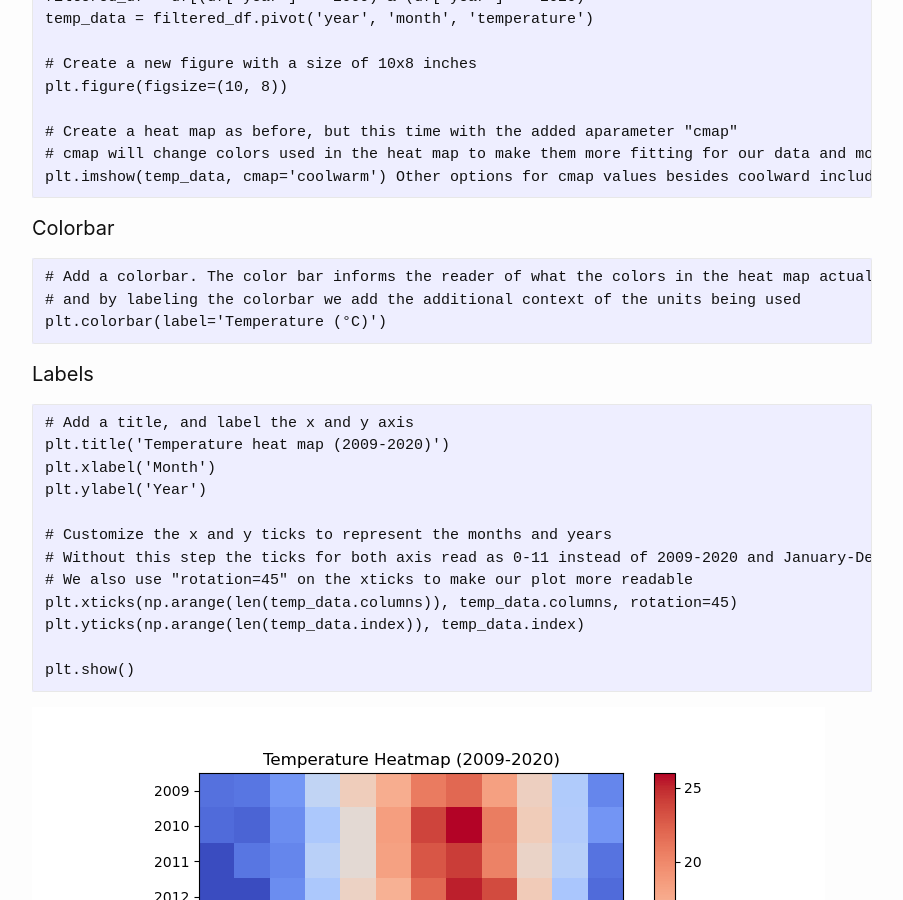
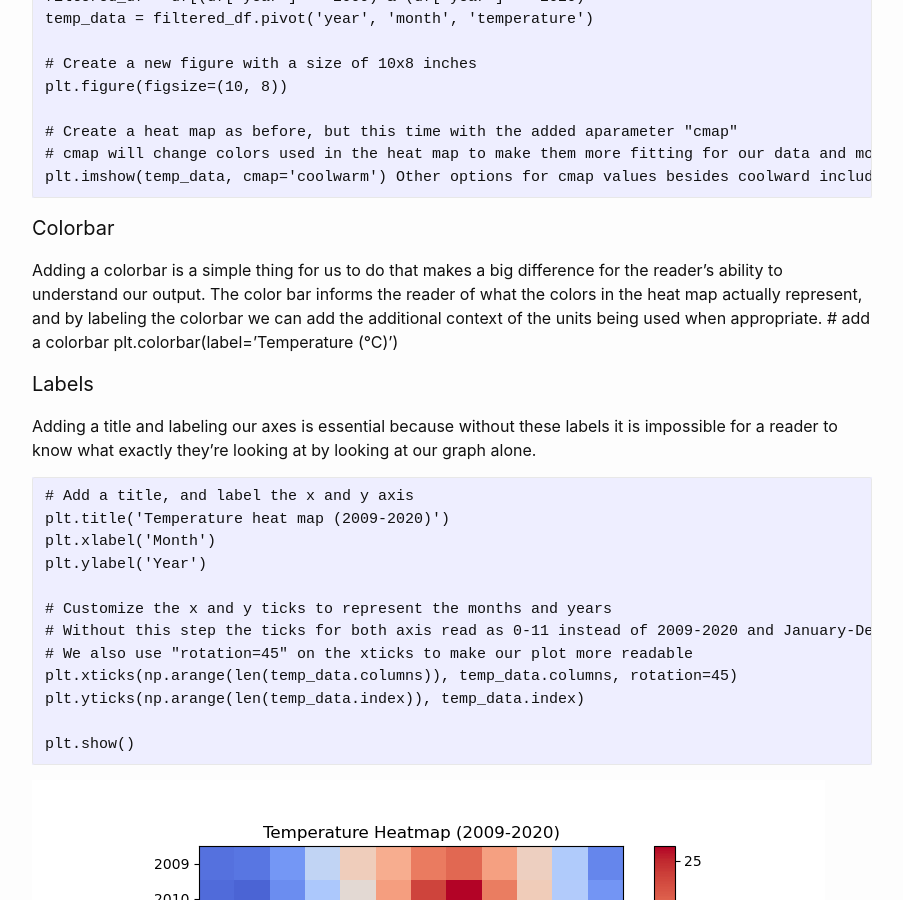
Before and after one commit to natelewis17/natelewis17.github.io, a Jekyll site: the page built from _posts/2023-09-01-tutorial.md, in a window 1280 px wide and 900 px high, scrolled down 2260 px. Shown: the whole window, without its empty margins (188-1091 px from the left). Built offline with Jekyll 4.4.1, drawn with Linux system fonts in a browser that asks for light colours; comment, search, counter and statistics services are not loaded; some of the changed text lies outside the part shown.

Commit message:
Final changes before submission for review

```diff
--- a/_posts/2023-09-01-tutorial.md
+++ b/_posts/2023-09-01-tutorial.md
@@ -68,16 +68,23 @@ Here's a look at some of the customization options available to you when making
     # Create a heat map as before, but this time with the added aparameter "cmap"
     # cmap will change colors used in the heat map to make them more fitting for our data and more aesthetically pleasing
     plt.imshow(temp_data, cmap='coolwarm')
-Other options for cmap values besides coolward include jet, summer, spring, inferno, and cool. You can also create your own custom color gradients. I encourage you when making your own heat maps to experiment with coloring to maximize the ability to intuitively understand your heat map.
+Other options for cmap values besides coolward include jet, summer, spring, inferno, and cool. You can also create your
+own custom color gradients. I encourage you when making your own heat maps to experiment with coloring to maximize
+the ability to intuitively understand your heat map.
 
 
 #### Colorbar
 
-    # Add a colorbar. The color bar informs the reader of what the colors in the heat map actually represent
-    # and by labeling the colorbar we add the additional context of the units being used
+Adding a colorbar is a simple thing for us to do that makes a big difference for the reader's ability to understand our
+output. The color bar informs the reader of what the colors in the heat map actually represent, and by labeling the colorbar
+we can add the additional context of the units being used when appropriate.
+    # add a colorbar
     plt.colorbar(label='Temperature (°C)')
 
 #### Labels
+
+Adding a title and labeling our axes is essential because without these labels it is impossible for a reader to know what
+exactly they're looking at by looking at our graph alone.
 
     # Add a title, and label the x and y axis
     plt.title('Temperature heat map (2009-2020)')
```
